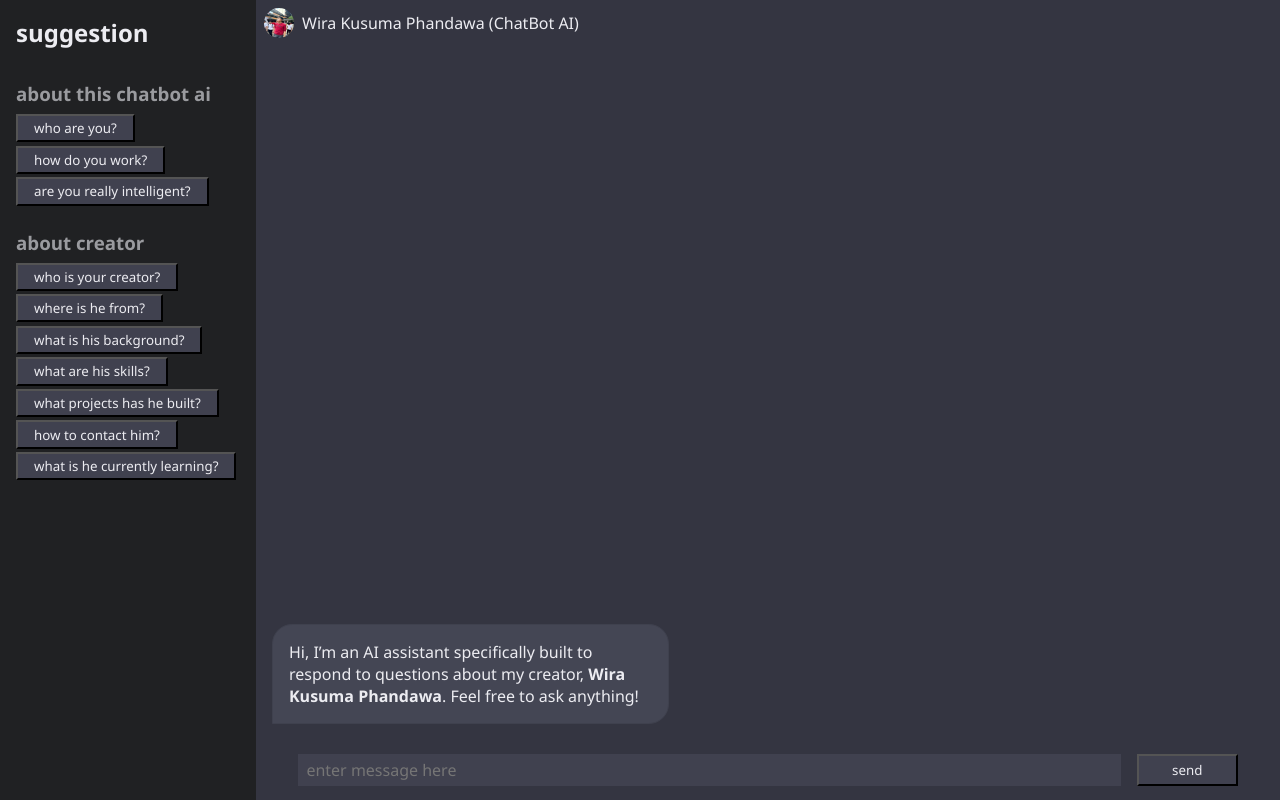
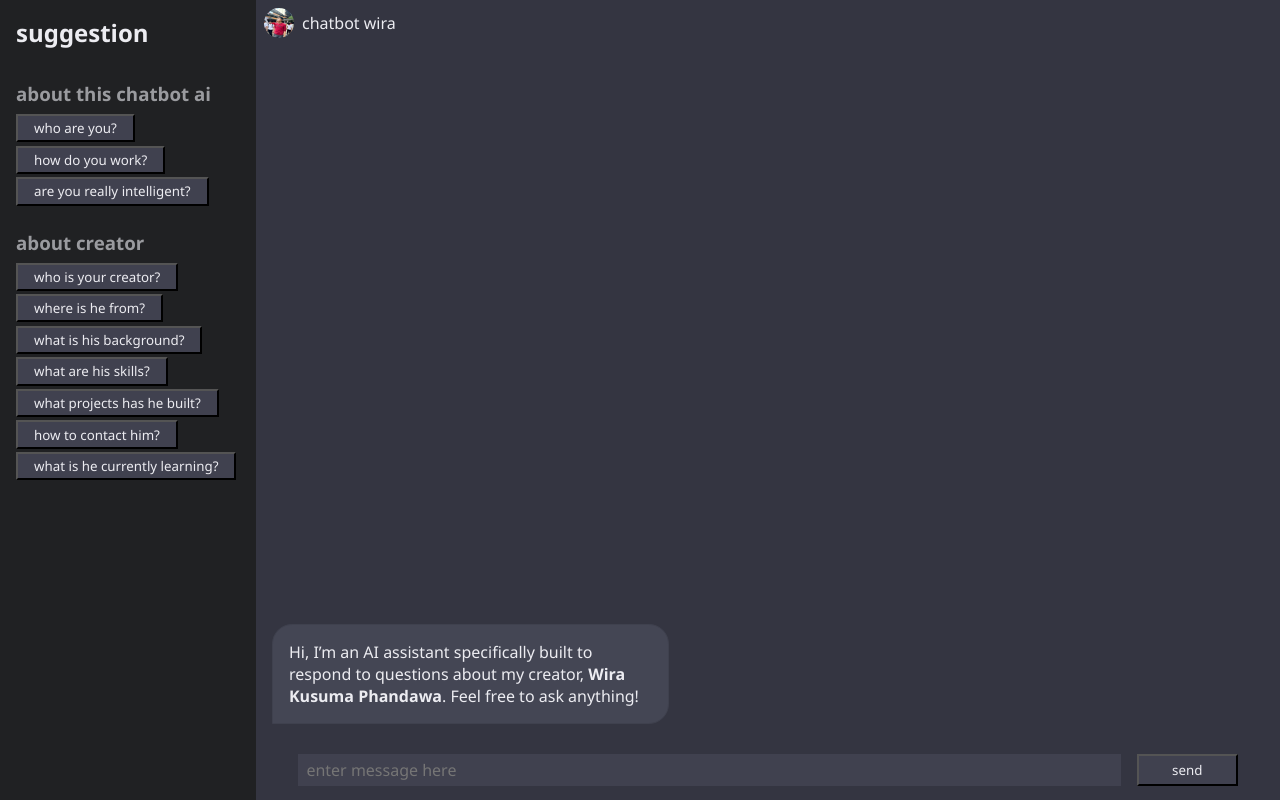
Before and after one commit to Wira-Kusuma/chat-bot, a plain HTML site: page index.html in a window 1280 px wide. Drawn offline with Linux system fonts and the light colour scheme.

Commit message:
Update header text and input formatting in index.html
Changed the header paragraph text to 'chatbot wira' and adjusted spacing in the input element for consistency.

```diff
--- a/index.html
+++ b/index.html
@@ -39,7 +39,7 @@
         <header>
             <div class="burger">&#9776;</div>
             <img src="img/wira.jpg" alt="">
-            <p>Wira Kusuma Phandawa (ChatBot AI)</p>
+            <p>chatbot wira</p>
         </header>
 
         <div class="convers">
@@ -49,7 +49,7 @@
         </div>
 
         <div class="typing">
-            <input type="text" id="userInput" placeholder="enter message here" autocomplete="off"></input>
+            <input type="text" id="userInput" placeholder="enter message here" autocomplete="off" ></input>
             <button id="send">send</button>
         </div>
     </main>
```
